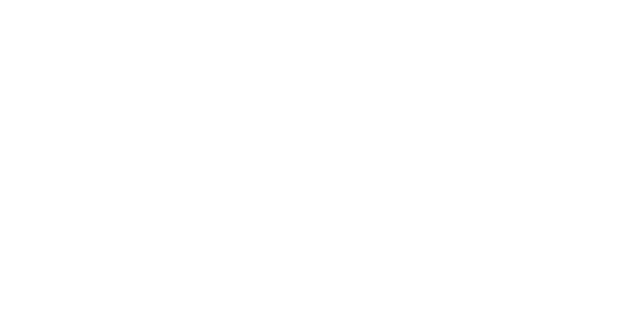
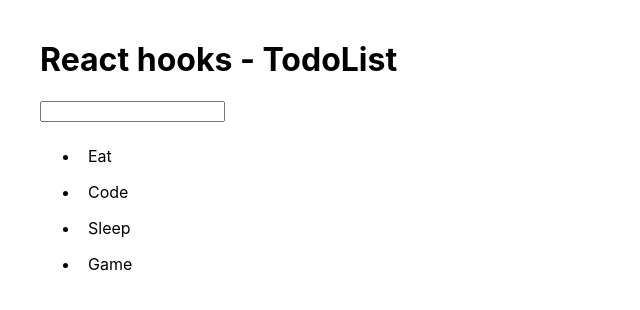
Before and after one commit to bxhuynh/react-examples, a React (Create React App) app in the folder react-hooks-basic/: page / in a window 1280 px wide. Shown: the top 310 px of the page, without its empty margins (0-640 px from the left). Built offline with nearby package versions, Linux system fonts and the light colour scheme.

Commit message:
react hook useState ex2

```diff
--- a/react-hooks-basic/src/App.js
+++ b/react-hooks-basic/src/App.js
@@ -1,7 +1,35 @@
+import React, { useState } from "react";
 import "./App.scss";
+import TodoForm from "./components/TodoForm";
+import TodoList from "./components/TodoList";
 
 function App() {
-  return <div className="app"></div>;
+  const [todoList, setTodoList] = useState([
+    { id: 1, title: "Eat" },
+    { id: 2, title: "Code" },
+    { id: 3, title: "Sleep" },
+    { id: 4, title: "Game" },
+  ]);
+
+  function handleTodoClick(todo) {
+    let indexOfItem = todoList.findIndex((item) => item.id === todo.id);
+    if (indexOfItem < 0) return;
+    let newList = [...todoList];
+    newList.splice(indexOfItem, 1);
+    setTodoList(newList);
+  }
+
+  function handleTodoFormSubmit(todo) {
+    setTodoList([...todoList, { ...todo, id: todoList.length }]);
+  }
+
+  return (
+    <div className="app">
+      <h1> React hooks - TodoList </h1>
+      <TodoForm onSubmit={handleTodoFormSubmit} />
+      <TodoList todos={todoList} onTodoClick={handleTodoClick} />
+    </div>
+  );
 }
 
 export default App;
--- a/react-hooks-basic/src/App.scss
+++ b/react-hooks-basic/src/App.scss
@@ -1,38 +1,3 @@
 .app {
-  text-align: center;
+  margin: 40px;
 }
-
-.App-logo {
-  height: 40vmin;
-  pointer-events: none;
-}
-
-@media (prefers-reduced-motion: no-preference) {
-  .App-logo {
-    animation: App-logo-spin infinite 20s linear;
-  }
-}
-
-.App-header {
-  background-color: #282c34;
-  min-height: 100vh;
-  display: flex;
-  flex-direction: column;
-  align-items: center;
-  justify-content: center;
-  font-size: calc(10px + 2vmin);
-  color: white;
-}
-
-.App-link {
-  color: #61dafb;
-}
-
-@keyframes App-logo-spin {
-  from {
-    transform: rotate(0deg);
-  }
-  to {
-    transform: rotate(360deg);
-  }
-}
--- /dev/null
+++ b/react-hooks-basic/src/components/TodoForm/index.jsx
@@ -0,0 +1,37 @@
+import React, { useState } from "react";
+import PropTypes from "prop-types";
+
+TodoForm.propTypes = {
+  onSubmit: PropTypes.func,
+};
+
+TodoForm.defaultProps = {
+  onSubmit: null,
+};
+
+function TodoForm({ onSubmit }) {
+  const [value, setValue] = useState("");
+
+  function handleValueChange(e) {
+    setValue(e.target.value);
+  }
+
+  function handleSubmit(e) {
+    //prevent reloading browser
+    e.preventDefault();
+    if (!onSubmit) return;
+    const formValues = {
+      title: value,
+    };
+    onSubmit(formValues);
+    setValue("");
+  }
+
+  return (
+    <form onSubmit={handleSubmit}>
+      <input type="text" value={value} onChange={handleValueChange} />
+    </form>
+  );
+}
+
+export default TodoForm;
--- /dev/null
+++ b/react-hooks-basic/src/components/TodoList/index.jsx
@@ -0,0 +1,32 @@
+import React from "react";
+import PropTypes from "prop-types";
+
+TodoList.propTypes = {
+  todos: PropTypes.array,
+  onTodoClick: PropTypes.func,
+};
+
+TodoList.defaultProps = {
+  todos: [],
+  onTodoClick: null,
+};
+
+function TodoList({ todos, onTodoClick }) {
+  return (
+    <ul className="todo-list">
+      {todos.map((todo, index) => (
+        <li
+          style={{ cursor: "pointer", padding: 8 }}
+          key={todo.id + index + todo.title}
+          onClick={() => {
+            onTodoClick(todo);
+          }}
+        >
+          {todo.title}
+        </li>
+      ))}
+    </ul>
+  );
+}
+
+export default TodoList;
```
Also changed, not shown: react-hooks-basic/src/components/ColorBox/ColorBox.scss (added, +9 -0 lines), react-hooks-basic/src/components/ColorBox/index.jsx (added, +31 -0 lines).
